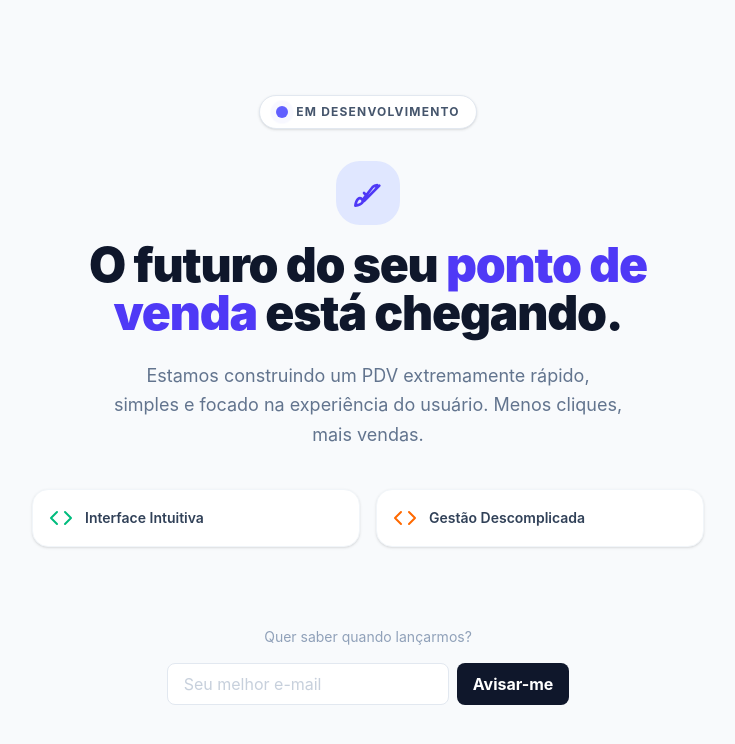
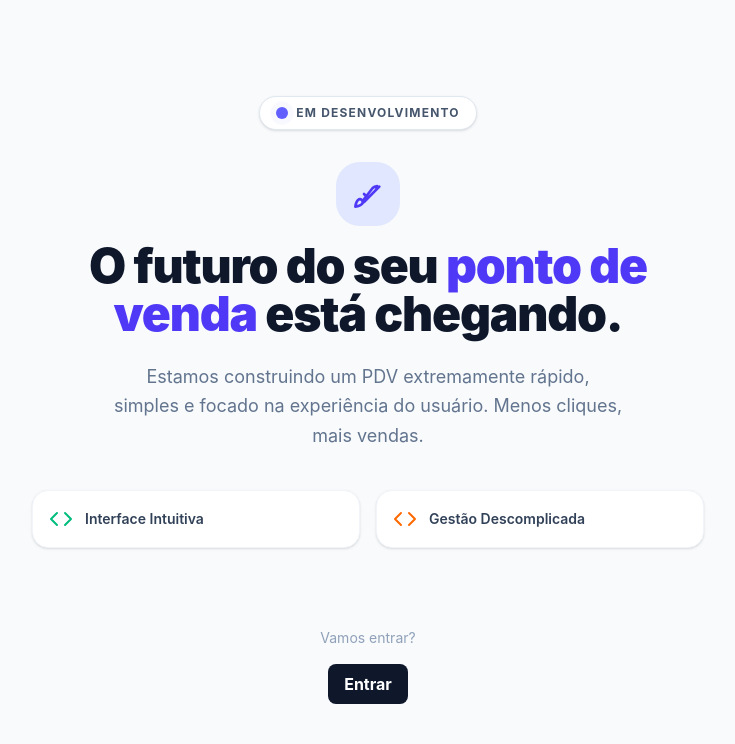
Before and after one commit to nandoregis/front-end-CRM-in-react.js, a React (Vite) app: page / in a window 1280 px wide. Shown: the top 744 px of the page, without its empty margins (272-1007 px from the left). Built offline with nearby package versions, Linux system fonts and the light colour scheme.

Commit message:
botão para entrar

```diff
--- a/src/pages/home/Index.jsx
+++ b/src/pages/home/Index.jsx
@@ -1,4 +1,5 @@
 import React from 'react';
+import { useNavigate } from 'react-router-dom';
 
 // --- SVGs Minimalistas ---
 const IconRocket = () => (
@@ -15,6 +16,9 @@ const IconCode = () => (
 );
 
 export default function Home() {
+
+  const navigate = useNavigate();
+
   return (
     <div className="min-h-screen bg-slate-50 flex flex-col items-center justify-center p-6 font-sans">
 
@@ -59,15 +63,12 @@ export default function Home() {
 
       {/* Rodapé Simples */}
       <footer className="mt-20 text-slate-400 flex flex-col items-center gap-4">
-        <p className="text-sm">Quer saber quando lançarmos?</p>
-        <div className="flex gap-2">
-          <input
-            type="email"
-            placeholder="Seu melhor e-mail"
-            className="px-4 py-2 rounded-lg border border-slate-200 focus:outline-none focus:ring-2 focus:ring-indigo-500 bg-white"
-          />
-          <button className="bg-slate-900 text-white px-4 py-2 rounded-lg font-bold hover:bg-slate-800 transition">
-            Avisar-me
+        <p className="text-sm">Vamos entrar?</p>
+        <div onClick={ () => {
+          navigate('/entrar');
+        }} className="flex gap-2">
+          <button className="cursor-pointer bg-slate-900 text-white px-4 py-2 rounded-lg font-bold hover:bg-slate-800 transition">
+            Entrar
           </button>
         </div>
       </footer>
```
